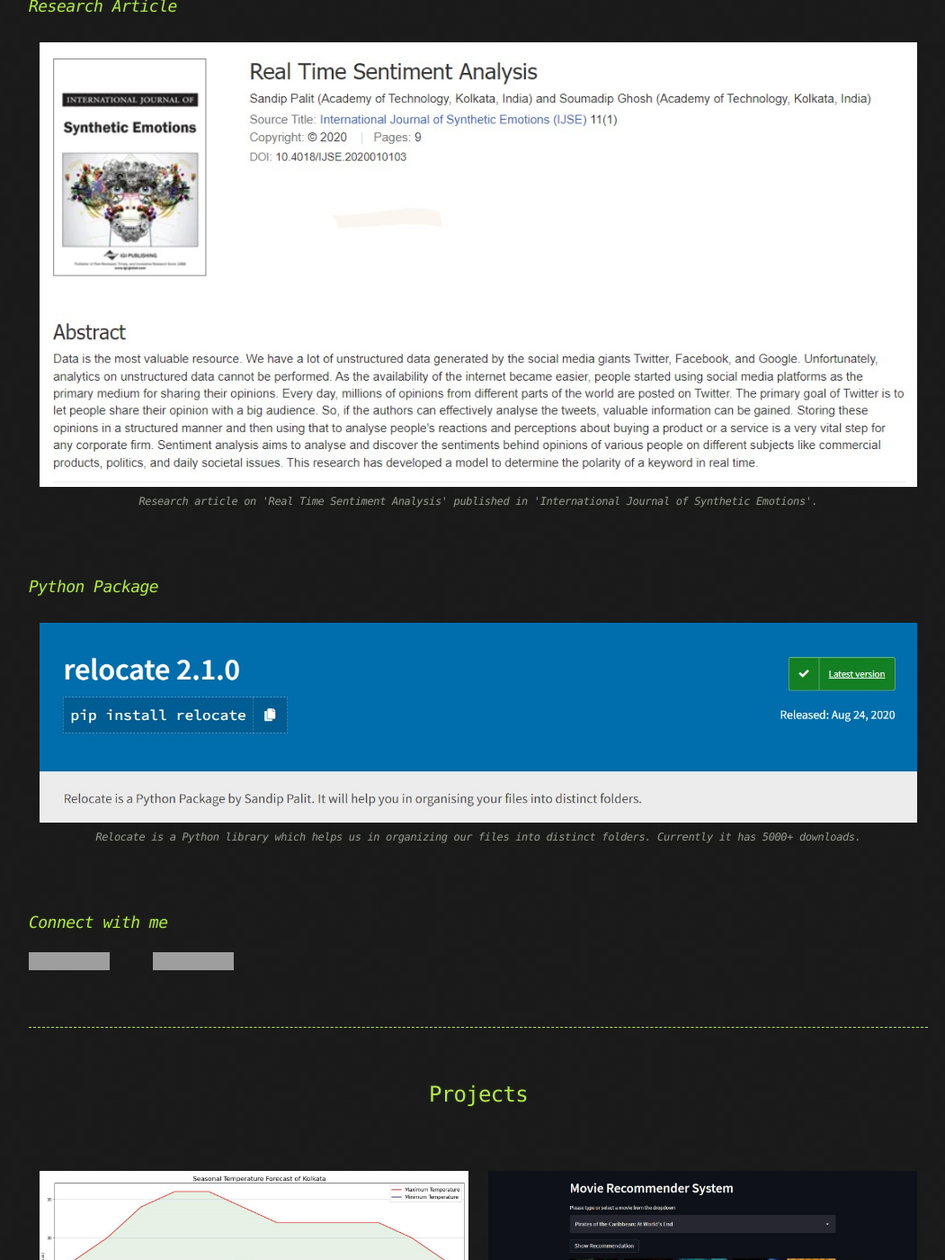
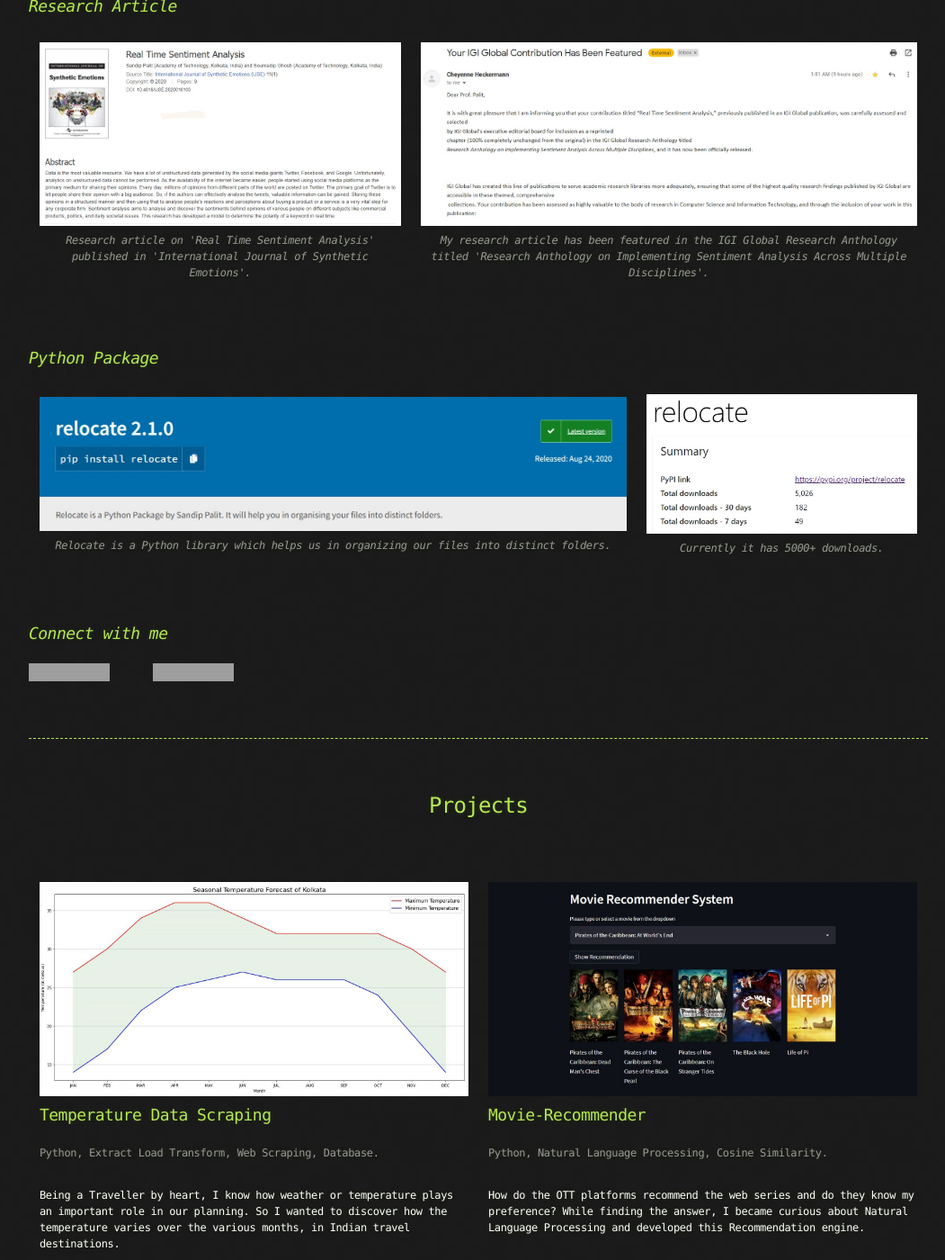
Before and after one commit to SandipPalit/SP-Portfolio, a Jekyll site: the page built from index.md, in a window 1280 px wide and 1400 px high, scrolled down 1437 px. Shown: the whole window at 90% size, without its empty margins (108-1159 px from the left). Built offline with Jekyll 4.4.1, drawn with Linux system fonts in a browser that asks for light colours; our own code applies the rules of GitHub Pages for plain Markdown files; grey boxes are pictures that could not be loaded.

Commit message:
Update index.md

```diff
--- a/index.md
+++ b/index.md
@@ -80,9 +80,13 @@
 
 <table width="100%">
   <tr>
-    <td>
+    <td width="42%">
       <a href="https://www.igi-global.com/article/real-time-sentiment-analysis/252223" alt="Real Time Sentiment Analysis"><img src="./assets/images/9.jpg"></a>
       <h6 align="center"><i> Research article on 'Real Time Sentiment Analysis' published in 'International Journal of Synthetic Emotions'. </i></h6>
+    </td>
+    <td width="57%">
+      <a href="https://www.igi-global.com/article/real-time-sentiment-analysis/252223" alt="Real Time Sentiment Analysis"><img src="./assets/images/22.jpg"></a>
+      <h6 align="center"><i> My research article has been featured in the IGI Global Research Anthology titled 'Research Anthology on Implementing Sentiment Analysis Across Multiple Disciplines'. </i></h6>
     </td>
   </tr>
 </table>
@@ -93,9 +97,13 @@
 
 <table width="100%" >
   <tr>
-    <td>
+    <td width="67%">
       <a href="https://pypi.org/project/relocate/" alt="Relocate"><img src="./assets/images/10.jpg"></a>
-      <h6 align="center"><i> Relocate is a Python library which helps us in organizing our files into distinct folders.  Currently it has 5000+ downloads. </i></h6>
+      <h6 align="center"><i> Relocate is a Python library which helps us in organizing our files into distinct folders. </i></h6>
+    </td>
+    <td width="32%">
+      <a href="https://pypi.org/project/relocate/" alt="Relocate"><img src="./assets/images/23.jpg"></a>
+      <h6 align="center"><i> Currently it has 5000+ downloads. </i></h6>
     </td>
   </tr>
 </table>
```
